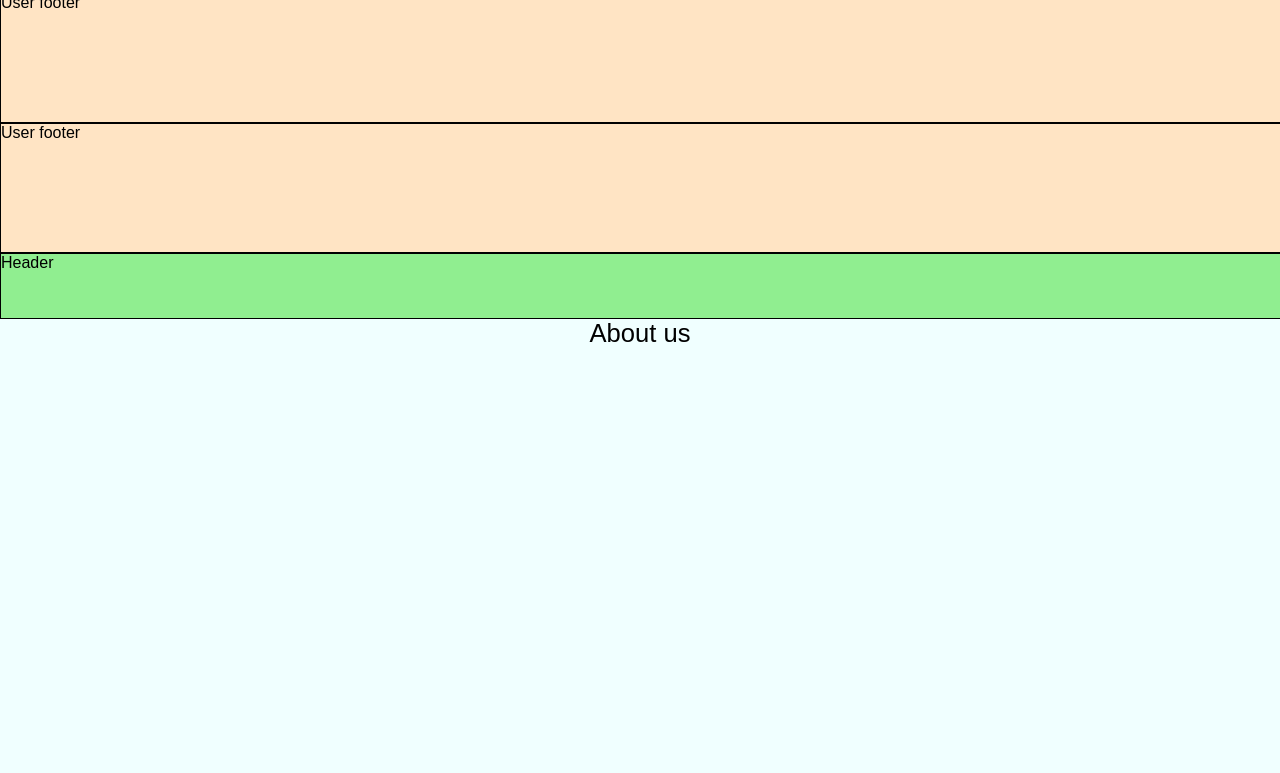
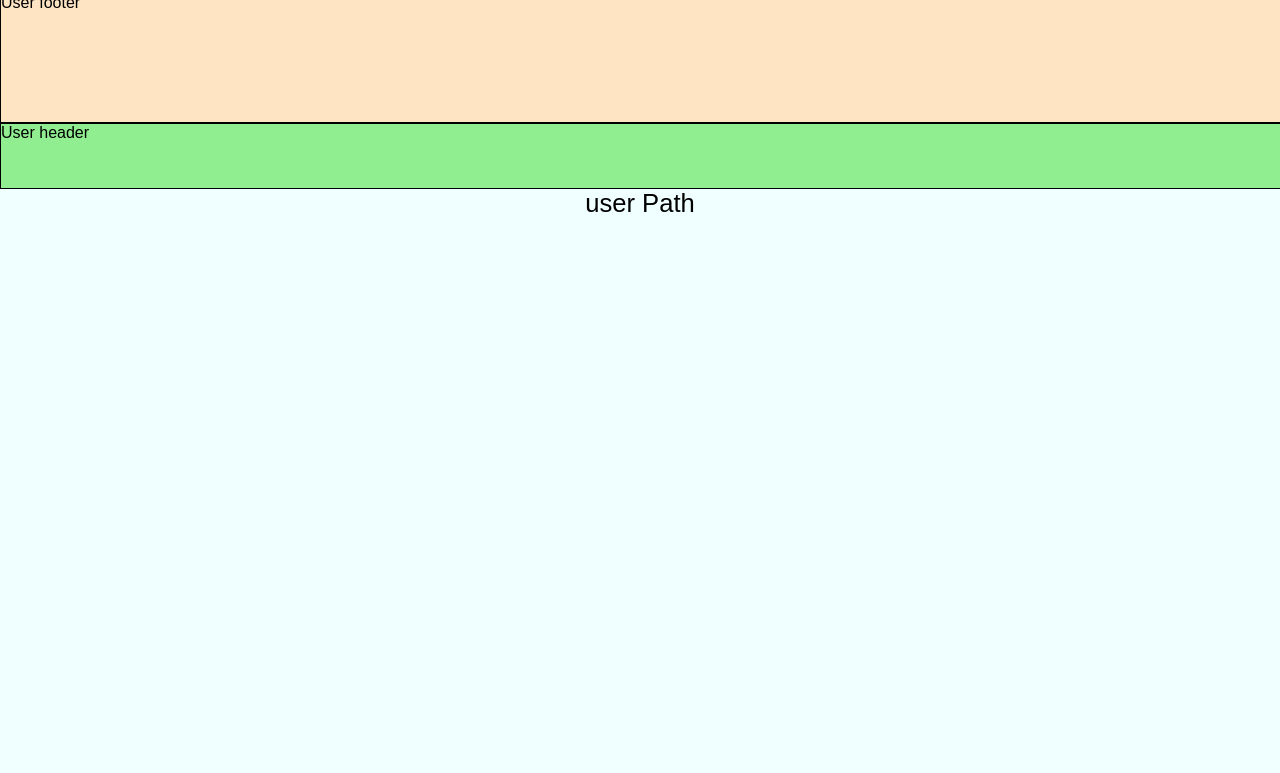
Before and after one commit to MokuaEnock/NxT-learn, a React (Create React App) app: page / in a window 1280 px wide. Shown: the part 2980-3753 px from the top of the page. Built offline with nearby package versions, Linux system fonts and the light colour scheme; data requests are answered from the project's data file.

Commit message:
add basic formatting to user path

```diff
--- a/src/components/user/userPath.js
+++ b/src/components/user/userPath.js
@@ -1,7 +1,17 @@
 import React from "react";
+import UserAside from "./userAside";
+import UserFooter from "./userFooter";
 
 function UserPath() {
-  return <></>;
+  return (
+    <>
+      <UserAside />
+      <section id="user_path">
+        user Path
+      </section>
+      <UserFooter />
+    </>
+  );
 }
 
 export default UserPath;
--- a/src/index.css
+++ b/src/index.css
@@ -325,6 +325,12 @@ select:focus {
   border: thin solid;
 }
 
+/* user_path =================================================================== */
+#user_path {
+  height: 60vw;
+  width: 100%;
+}
+
 /* contact ================================================================== */
 #contact {
   width: 100%;
```
